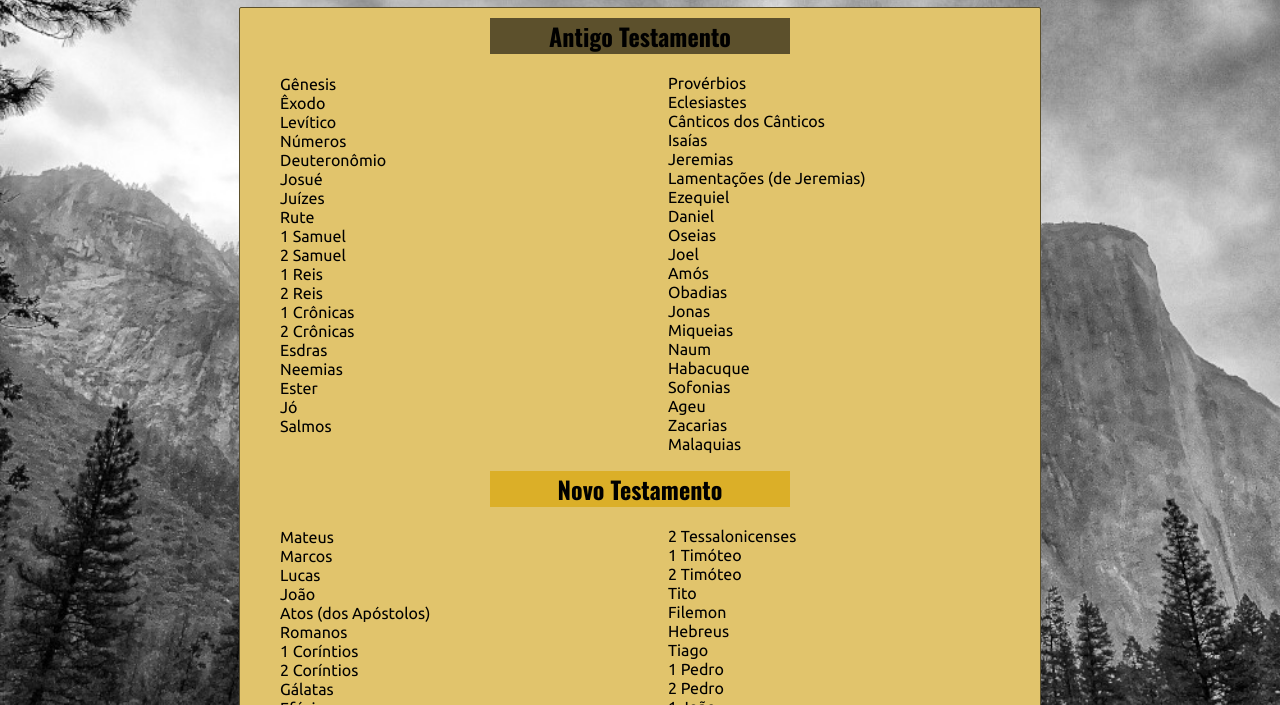
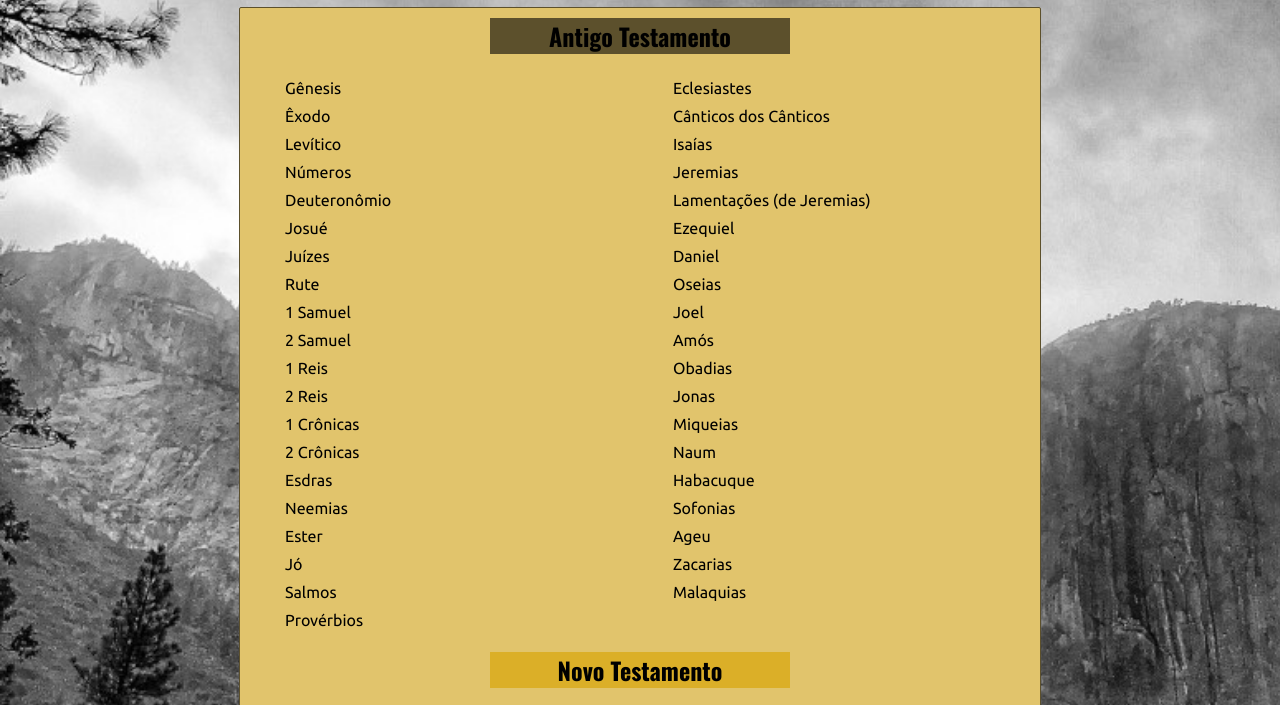
Before and after one commit to GuisoBiso67/biblia-andrews, a plain HTML site: page index.html in a window 1280 px wide. Shown: the part 85-790 px from the top of the page. Drawn offline with nearby package versions, Linux system fonts and the light colour scheme.

Commit message:
mais estilos na main page

```diff
--- a/css/stylesPaginaPrincipal.css
+++ b/css/stylesPaginaPrincipal.css
@@ -96,12 +96,13 @@ main{
 
 main p{
     font-family: var(--fontePadrao);
-    margin: 1px 0px;
+    padding: 5px;
 }
 
 main p > a{
     color: var(--cor06);
     text-decoration: none;
+    border-radius: 3px;
 }
 
 main p > a:hover{
```
